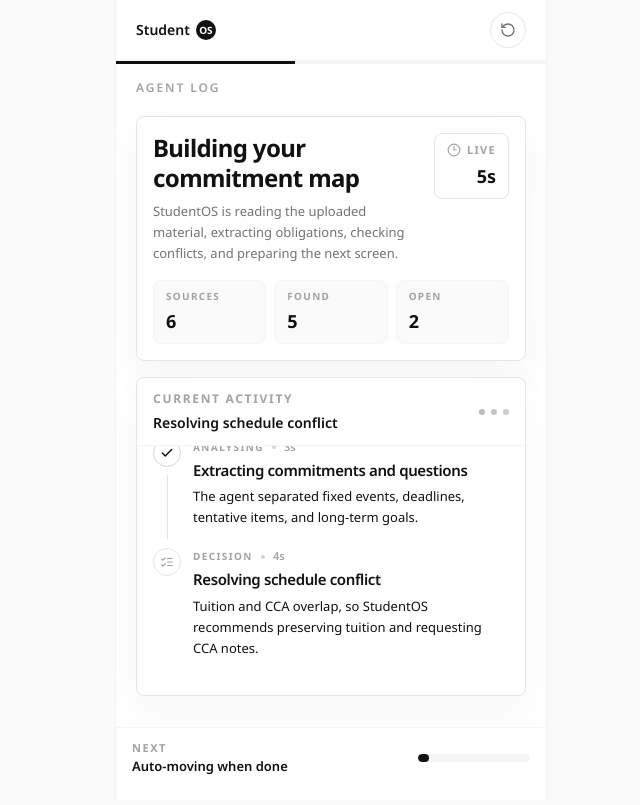
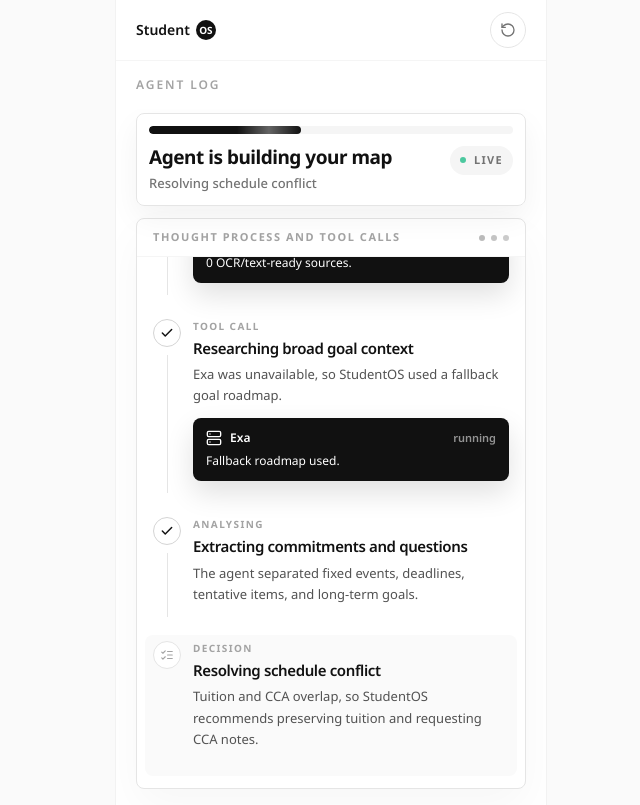
Before and after one commit to zandenkoh/StudentOS, a Next.js app: page /agents in a window 1280 px wide. Shown: the whole page, without its empty margins (309-949 px from the left). Built offline with nearby package versions, Linux system fonts and the light colour scheme; no server answers.

Commit message:
refactor: overhaul agent log UI with smooth autoscroll, progress tracking, and refined visual styling

```diff
--- a/src/app/agents/page.tsx
+++ b/src/app/agents/page.tsx
@@ -1,13 +1,12 @@
 "use client";
 
-import { useEffect, useMemo, useRef, useState } from "react";
+import { useEffect, useMemo, useRef, useState, type Ref } from "react";
 import { useRouter } from "next/navigation";
 import { AnimatePresence, motion } from "framer-motion";
 import {
   BrainCircuit,
   CalendarDays,
   Check,
-  Clock3,
   FileSearch,
   Image,
   ListChecks,
@@ -129,13 +128,6 @@
   footprint: "Footprint"
 };
 
-function formatElapsed(seconds: number) {
-  if (seconds < 60) return `${seconds}s`;
-  const minutes = Math.floor(seconds / 60);
-  const remaining = seconds % 60;
-  return remaining === 0 ? `${minutes}min` : `${minutes}min ${remaining}s`;
-}
-
 function LogMarker({ kind, complete }: { kind: LogKind; complete: boolean }) {
   const Icon = kindIcon[kind];
 
@@ -156,17 +148,17 @@
   const ToolIcon = log.tool.icon;
 
   return (
-    <div className="mt-3 rounded-[8px] border border-neutral-200 bg-white px-3 py-2.5">
+    <div className="mt-3 rounded-[8px] border border-ink/10 bg-ink px-3 py-2.5 text-white shadow-[0_12px_28px_rgba(0,0,0,0.12)]">
       <div className="flex min-w-0 items-center gap-2">
-        <ToolIcon className={cn("size-4 shrink-0", log.tool.color)} />
-        <span className="min-w-0 flex-1 truncate text-[12px] font-semibold text-neutral-800">
+        <ToolIcon className="size-4 shrink-0 text-white" />
+        <span className="min-w-0 flex-1 truncate text-[12px] font-semibold text-white">
           {log.tool.name}
         </span>
-        <span className="shrink-0 text-[11px] font-semibold text-neutral-400">
-          called
+        <span className="shrink-0 text-[11px] font-semibold text-white/55">
+          running
         </span>
       </div>
-      <p className="mt-1.5 text-[12px] leading-snug text-neutral-500">{log.tool.result}</p>
+      <p className="mt-1.5 text-[12px] leading-snug text-white/72">{log.tool.result}</p>
     </div>
   );
 }
@@ -174,20 +166,28 @@
 function AgentLogItem({
   log,
   complete,
-  isLast
+  isLast,
+  isActive,
+  activeRef
 }: {
   log: AgentLog;
   complete: boolean;
   isLast: boolean;
+  isActive: boolean;
+  activeRef?: Ref<HTMLLIElement>;
 }) {
   return (
     <motion.li
+      ref={activeRef}
       layout
       initial={{ opacity: 0, y: 12 }}
       animate={{ opacity: 1, y: 0 }}
       exit={{ opacity: 0, y: -8 }}
       transition={{ duration: 0.35, ease: "easeOut" }}
-      className="relative flex gap-3"
+      className={cn(
+        "relative flex gap-3 rounded-[8px] px-2 py-1.5 transition-colors",
+        isActive ? "bg-neutral-50" : "bg-transparent"
+      )}
     >
       <div className="flex shrink-0 flex-col items-center">
         <LogMarker kind={log.kind} complete={complete} />
@@ -198,17 +198,13 @@
           <span className="shrink-0 text-[10px] font-bold uppercase tracking-[0.14em] text-neutral-400">
             {kindLabel[log.kind]}
           </span>
-          <span className="size-1 shrink-0 rounded-full bg-neutral-300" />
-          <span className="truncate text-[11px] font-semibold text-neutral-400">
-            {formatElapsed(Math.floor(log.at / 1000))}
-          </span>
         </div>
         <h2 className="mt-1 text-[15px] font-semibold leading-snug tracking-tight text-ink">
           {log.title}
         </h2>
-        <p className="mt-1.5 text-[13px] leading-relaxed text-neutral-550">{log.body}</p>
+        <p className="mt-1.5 text-[13px] leading-relaxed text-neutral-600">{log.body}</p>
         {log.detail ? (
-          <p className="mt-2 rounded-[8px] border border-neutral-100 bg-neutral-50 px-3 py-2 text-[12px] leading-snug text-neutral-500">
+          <p className="mt-2 border-l-2 border-neutral-200 pl-3 text-[12px] leading-snug text-neutral-500">
             {log.detail}
           </p>
         ) : null}
@@ -225,6 +221,8 @@
   const [aiFootprint, setAiFootprint] = useState<StudentOSAgentFootprint | null>(null);
   const [analysisFailed, setAnalysisFailed] = useState(false);
   const logViewportRef = useRef<HTMLDivElement>(null);
+  const activeLogRef = useRef<HTMLLIElement>(null);
+  const shouldFollowLogRef = useRef(true);
   const analysisStartedRef = useRef(false);
 
   useEffect(() => {
@@ -386,15 +384,34 @@
   const progress = Math.min(0.92, 0.36 + (elapsedMs / REDIRECT_MAX_AT) * 0.56);
   const readyToRedirect = analysisDone && elapsedMs >= REDIRECT_MIN_AT;
   const done = readyToRedirect;
-  const sourceCount = aiFootprint?.sourceSummary.totalSources ?? (sponsorTrace.length > 0 ? "Real" : "7");
-  const foundCount = aiFootprint?.commitments.length ?? "5";
-  const openCount = aiFootprint?.clarificationQuestions.length ?? "2";
+  const progressPercent = Math.min(100, readyToRedirect ? 100 : Math.round(progress * 100));
 
   useEffect(() => {
+    if (!shouldFollowLogRef.current) return;
+    activeLogRef.current?.scrollIntoView({ block: "center", behavior: "smooth" });
+  }, [visibleLogs.length]);
+
+  function handleLogScroll() {
     const viewport = logViewportRef.current;
     if (!viewport) return;
-    viewport.scrollTo({ top: viewport.scrollHeight, behavior: "smooth" });
-  }, [visibleLogs.length]);
+
+    const distanceFromBottom =
+      viewport.scrollHeight - viewport.scrollTop - viewport.clientHeight;
+    if (distanceFromBottom <= 36) {
+      shouldFollowLogRef.current = true;
+    }
+  }
+
+  function pauseLogFollow(forcePause = false) {
+    const viewport = logViewportRef.current;
+    if (!viewport) return;
+
+    const distanceFromBottom =
+      viewport.scrollHeight - viewport.scrollTop - viewport.clientHeight;
+    if (forcePause || distanceFromBottom > 36) {
+      shouldFollowLogRef.current = false;
+    }
+  }
 
   useEffect(() => {
     const startedAt = Date.now();
@@ -417,51 +434,43 @@
   }, [readyToRedirect, router]);
 
   return (
-    <AppShell stepLabel="Agent Log" progress={progress} hideHeader={false}>
-      <div className="flex h-[calc(100dvh-124px)] min-h-0 flex-col overflow-hidden px-5 pb-[92px] pt-1">
-        <section className="rounded-[8px] border border-neutral-200 bg-white p-4 shadow-[0_18px_45px_rgba(0,0,0,0.045)]">
+    <AppShell stepLabel="Agent Log" hideHeader={false}>
+      <div className="flex h-[calc(100dvh-104px)] min-h-0 flex-col overflow-hidden px-5 pb-4 pt-1">
+        <section className="sticky top-0 z-20 rounded-[8px] border border-neutral-200 bg-white/95 p-3 shadow-[0_12px_30px_rgba(0,0,0,0.05)] backdrop-blur-xl">
+          <div className="mb-3 h-2 overflow-hidden rounded-full bg-neutral-100">
+            <motion.div
+              className="relative h-full rounded-full bg-ink"
+              animate={{ width: `${progressPercent}%` }}
+              transition={{ duration: 0.45, ease: "easeOut" }}
+            >
+              <span className="absolute inset-y-0 right-0 w-16 bg-gradient-to-r from-transparent via-white/35 to-transparent" />
+            </motion.div>
+          </div>
           <div className="flex items-start justify-between gap-3">
             <div className="min-w-0">
-              <h1 className="text-[24px] font-bold leading-tight tracking-tight text-ink">
-                Building your commitment map
+              <h1 className="text-[19px] font-bold leading-tight tracking-tight text-ink">
+                Agent is building your map
               </h1>
-              <p className="mt-2 text-[13px] leading-relaxed text-neutral-500">
-                StudentOS is reading the uploaded material, extracting obligations, checking conflicts, and preparing the next screen.
+              <p className="mt-1 truncate text-[13px] font-medium text-neutral-500">
+                {activeLog.title}
               </p>
             </div>
-            <div className="shrink-0 rounded-[8px] border border-neutral-200 bg-white px-3 py-2 text-right">
-              <div className="flex items-center justify-end gap-1.5 text-[11px] font-bold uppercase tracking-[0.12em] text-neutral-400">
-                <Clock3 className="size-3.5" />
-                Live
-              </div>
-              <p className="mt-1 text-[18px] font-bold tabular-nums text-ink">
-                {formatElapsed(Math.floor(elapsedMs / 1000))}
-              </p>
+            <div className="flex shrink-0 items-center gap-2 rounded-full bg-neutral-100 px-2.5 py-1.5">
+              <span className="size-1.5 rounded-full bg-emerald-500 animate-pulse" />
+              <span className="text-[11px] font-bold uppercase tracking-[0.12em] text-neutral-500">
+                {done ? "Done" : "Live"}
+              </span>
             </div>
-          </div>
-
-          <div className="mt-4 grid grid-cols-3 gap-2">
-            {[
-              ["Sources", sourceCount],
-              ["Found", foundCount],
-              ["Open", openCount]
-            ].map(([label, value]) => (
-              <div key={label} className="rounded-[8px] border border-neutral-100 bg-neutral-50 px-3 py-2">
-                <p className="text-[10px] font-bold uppercase tracking-[0.13em] text-neutral-400">{label}</p>
-                <p className="mt-1 text-[18px] font-bold text-ink">{value}</p>
-              </div>
-            ))}
           </div>
         </section>
 
-        <section className="mt-4 flex min-h-0 flex-1 flex-col rounded-[8px] border border-neutral-200 bg-white shadow-[0_18px_45px_rgba(0,0,0,0.035)]">
-          <div className="border-b border-neutral-100 px-4 py-3">
+        <section className="mt-3 flex min-h-0 flex-1 flex-col rounded-[8px] border border-neutral-200 bg-white shadow-[0_18px_45px_rgba(0,0,0,0.035)]">
+          <div className="border-b border-neutral-100 px-4 py-2.5">
             <div className="flex min-w-0 items-center justify-between gap-3">
               <div className="min-w-0">
-                <p className="text-[12px] font-bold uppercase tracking-[0.14em] text-neutral-400">
-                  Current activity
+                <p className="text-[11px] font-bold uppercase tracking-[0.14em] text-neutral-400">
+                  Thought process and tool calls
                 </p>
-                <p className="mt-1 truncate text-[14px] font-semibold text-ink">{activeLog.title}</p>
               </div>
               <div className="flex shrink-0 gap-1.5">
                 <span className="size-1.5 rounded-full bg-neutral-400 animate-pulse" />
@@ -471,8 +480,14 @@
             </div>
           </div>
 
-          <div ref={logViewportRef} className="min-h-0 flex-1 overflow-y-auto px-4 py-4">
-            <ol className="min-w-0">
+          <div
+            ref={logViewportRef}
+            onScroll={handleLogScroll}
+            onWheel={(event) => pauseLogFollow(event.deltaY < 0)}
+            onTouchMove={() => pauseLogFollow(true)}
+            className="min-h-0 flex-1 overflow-y-auto px-2 py-3"
+          >
+            <ol className="min-w-0 space-y-1">
               <AnimatePresence initial={false}>
                 {visibleLogs.map((log, index) => (
                   <AgentLogItem
@@ -480,32 +495,14 @@
                     log={log}
                     complete={index < visibleLogs.length - 1 || done}
                     isLast={index === visibleLogs.length - 1}
+                    isActive={index === visibleLogs.length - 1}
+                    activeRef={index === visibleLogs.length - 1 ? activeLogRef : undefined}
                   />
                 ))}
               </AnimatePresence>
             </ol>
           </div>
         </section>
-
-        <div className="fixed-bottom-action">
-          <div className="flex items-center justify-between gap-4">
-            <div className="min-w-0">
-              <p className="text-[11px] font-bold uppercase tracking-[0.14em] text-neutral-400">
-                Next
-              </p>
-              <p className="truncate text-[13px] font-semibold text-ink">
-                {done ? "Opening commitments" : "Auto-moving when done"}
-              </p>
-            </div>
-            <div className="h-2 w-28 overflow-hidden rounded-full bg-neutral-100">
-              <motion.div
-                className="h-full rounded-full bg-ink"
-                animate={{ width: `${Math.min(100, readyToRedirect ? 100 : (elapsedMs / REDIRECT_MAX_AT) * 100)}%` }}
-                transition={{ duration: 0.2, ease: "linear" }}
-              />
-            </div>
-          </div>
-        </div>
       </div>
     </AppShell>
   );
```
